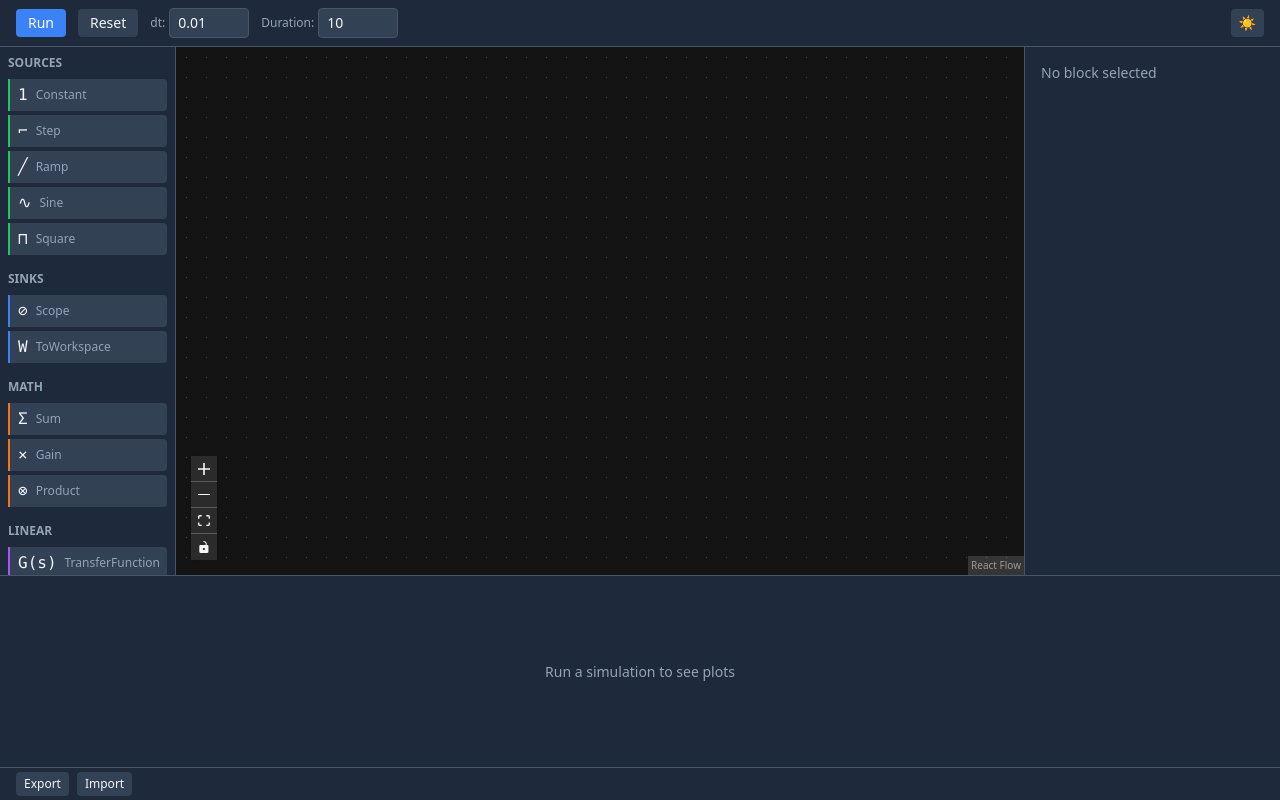
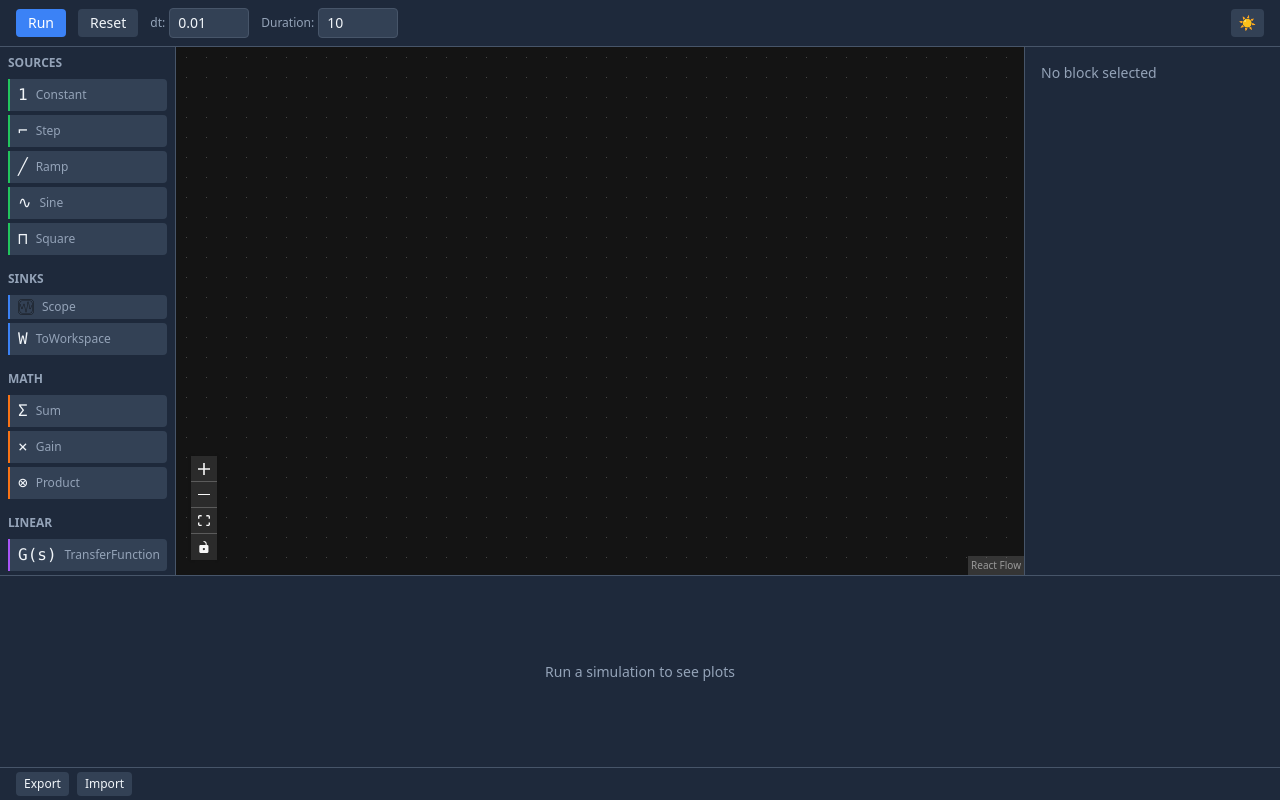
Before and after one commit to LIGHTSPEED1699/openblocksim, a React (Vite) app: page / in a window 1280 px wide. Built offline with nearby package versions, Linux system fonts and the light colour scheme.

Commit message:
ui: use real oscilloscope icon for Scope block

```diff
--- a/src/components/BlockLibrary.tsx
+++ b/src/components/BlockLibrary.tsx
@@ -51,7 +51,11 @@ export function BlockLibrary({ onDragStart }: Props) {
               }}
               className={`flex items-center gap-2 ${accent} border-l-2 bg-[var(--bg-tertiary)] text-[var(--text-primary)] text-sm rounded-r px-2 py-1 mb-1 cursor-grab hover:opacity-80 transition-opacity select-none`}
             >
-              <span className="font-mono text-base">{ICONS[type]}</span>
+              {type === BlockType.Scope ? (
+                <img src="/scope-icon.png" alt="scope" className="w-4 h-4" />
+              ) : (
+                <span className="font-mono text-base">{ICONS[type]}</span>
+              )}
               <span className="text-xs text-[var(--text-secondary)]">{type}</span>
             </div>
           ))}
--- a/src/components/nodes/BaseNode.tsx
+++ b/src/components/nodes/BaseNode.tsx
@@ -44,6 +44,7 @@ export function BaseNode({ id, data }: NodeProps) {
   const isSelected = id === selectedBlockId;
 
   const icon = ICONS[nodeData.type] ?? nodeData.type;
+  const isScope = nodeData.type === 'Scope';
 
   // Sum block: render + / - signs on input ports based on signs parameter
   const isSum = nodeData.type === 'Sum';
@@ -56,7 +57,11 @@ export function BaseNode({ id, data }: NodeProps) {
       {/* Thin left accent stripe for category */}
       <div className={`absolute left-0 top-0 bottom-0 w-1 rounded-l ${nodeData.color}`} />
       <span className="text-sm font-medium text-slate-800 dark:text-slate-100 select-none">
-        {icon}
+        {isScope ? (
+          <img src="/scope-icon.png" alt="scope" className="w-4 h-4 inline-block" />
+        ) : (
+          icon
+        )}
       </span>
       {Array.from({ length: nodeData.inputs }).map((_, i) => {
         const topPct = `${((i + 1) / (nodeData.inputs + 1)) * 100}%`;
```
Also changed, not shown: public/scope-icon.png (added).
